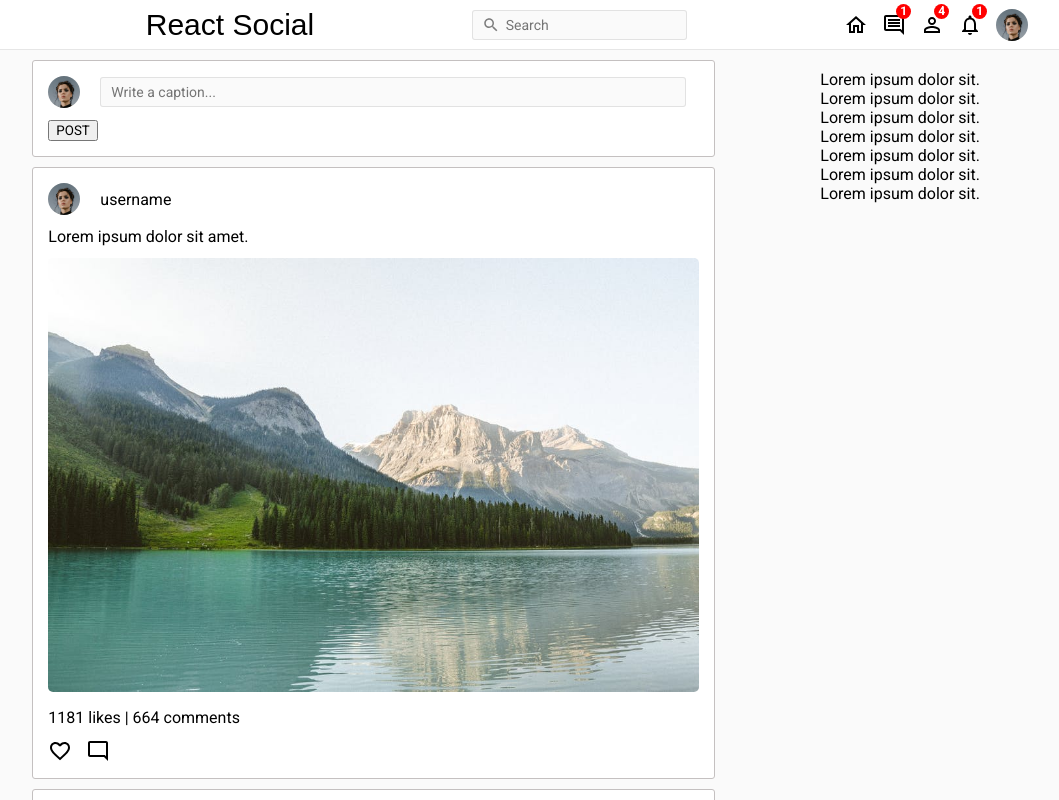
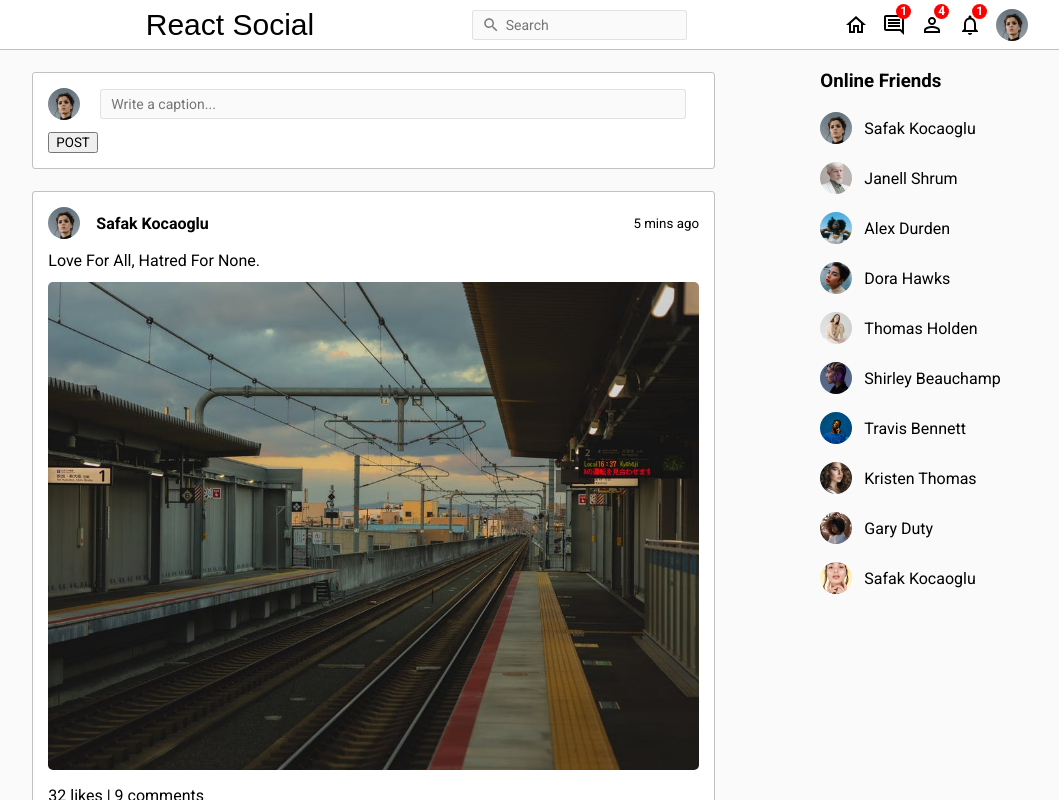
Before and after one commit to minsoeaung/react-social-media, a React (Create React App) app: page / in a window 1280 px wide. Shown: the top 800 px of the page, without its empty margins (53-1112 px from the left). Built offline with nearby package versions, Linux system fonts and the light colour scheme; a web font is replaced by a local one.

Commit message:
Sidebar online friend list

```diff
--- a/src/components/CreatePost/CreatePost.css
+++ b/src/components/CreatePost/CreatePost.css
@@ -1,6 +1,6 @@
 .create-post {
     width: 80%;
-    margin: 10px auto 0;
+    margin: 22px auto 0;
 }
 
 .create-post-container {
--- a/src/components/Feed/Feed.css
+++ b/src/components/Feed/Feed.css
@@ -3,5 +3,5 @@
 }
 
 .feed-container {
-
+    margin-bottom: 22px;
 }
--- a/src/components/Feed/Feed.js
+++ b/src/components/Feed/Feed.js
@@ -1,51 +1,14 @@
 import './Feed.css'
 import CreatePost from "../CreatePost/CreatePost";
 import Post from "../Post/Post";
+import {Posts} from '../../dummyData'
 
 const Feed = () => {
     return (
         <div className="feed">
             <div className="feed-container">
                 <CreatePost/>
-                <Post/>
-                <Post/>
-                <Post/>
-                <Post/>
-                <Post/>
-                <Post/>
-                <Post/>
-                <Post/>
-                <Post/>
-                <Post/>
-                <Post/>
-                <Post/>
-                <Post/>
-                <Post/>
-                <Post/>
-                <Post/>
-                <Post/>
-                <Post/>
-                <Post/>
-                <Post/>
-                <Post/>
-                <Post/>
-                <Post/>
-                <Post/>
-                <Post/>
-                <Post/>
-                <Post/>
-                <Post/>
-                <Post/>
-                <Post/>
-                <Post/>
-                <Post/>
-                <Post/>
-                <Post/>
-                <Post/>
-                <Post/>
-                <Post/>
-                <Post/>
-                <Post/>
+                {Posts.map(post => <Post key={post.id} post={post}/>)}
             </div>
         </div>
     )
--- /dev/null
+++ b/src/components/OnlineFriendList/OnlineFriends.css
@@ -0,0 +1,19 @@
+.online-friend-list {
+    margin-top: 20px;
+    display: flex;
+    flex-direction: column;
+    gap: 18px;
+}
+
+.online-friend-list-item {
+    display: flex;
+    align-items: center;
+    gap: 12px;
+}
+
+.online-friend-list-item > img{
+    width: 32px;
+    height: 32px;
+    border-radius: 50%;
+    object-fit: cover;
+}
--- /dev/null
+++ b/src/components/OnlineFriendList/OnlineFriends.js
@@ -0,0 +1,19 @@
+import './OnlineFriends.css'
+
+const OnlineFriendList = ({users}) => {
+    return (
+        <section className="online-friend-list">
+            {users.map(user => (
+                <div key={user.id} className="online-friend-list-item">
+                    <img
+                        src={`assets/${user.profilePicture}`}
+                        alt={`${user.username}`}
+                    />
+                    <p>{user.username}</p>
+                </div>
+            ))}
+        </section>
+    )
+}
+
+export default OnlineFriendList
--- a/src/components/Post/Post.css
+++ b/src/components/Post/Post.css
@@ -1,6 +1,6 @@
 .post {
     width: 80%;
-    margin: 10px auto 0;
+    margin: 22px auto 0;
 }
 
 .post-container {
@@ -12,11 +12,18 @@
 
 .post-top {
     display: flex;
+    justify-content: space-between;
     align-items: center;
     gap: 20px;
 }
 
-.post-top > img {
+.post-top > div {
+    display: flex;
+    align-items: center;
+    gap: 16px;
+}
+
+.post-top > div > img {
     width: 32px;
     height: 32px;
     border-radius: 50%;
--- a/src/components/Post/Post.js
+++ b/src/components/Post/Post.js
@@ -1,32 +1,38 @@
 import './Post.css'
 import FavoriteBorderOutlinedIcon from '@mui/icons-material/FavoriteBorderOutlined';
 import ModeCommentOutlinedIcon from '@mui/icons-material/ModeCommentOutlined';
+import {Users} from '../../dummyData'
 
-const Post = () => {
+const Post = ({post}) => {
     return (
         <div className="post">
             <div className="post-container">
 
-                {/* user profile image and caption */}
+                {/* profile image, username and date */}
                 <div className="post-top">
-                    <img
-                        src="/assets/person/1.jpeg"
-                    />
-                    <p>username</p>
+                    <div>
+                        <img
+                            src={`assets/${Users.find(user => user.id === post.userId)?.profilePicture}`}
+                            alt="post image"
+                        />
+                        <h4>{Users.find(user => user.id === post.userId)?.username}</h4>
+                    </div>
+                    <small>{post.date}</small>
                 </div>
 
-                {/* image */}
+                {/* caption and photo */}
                 <div className="post-mid">
-                    <p>Lorem ipsum dolor sit amet.</p>
+                    <p>{post?.desc}</p>
                     <img
-                        src="/assets/post/3.jpeg"
+                        src={`assets/${post.photo}`}
+                        alt="post"
                     />
                 </div>
 
-                {/* like and comments */}
+                {/* likes and comments */}
                 <div className="post-bottom">
                     <div className="post-bottom-gp">
-                        <span>1181 likes | 664 comments</span>
+                        <span>{post.like} likes | {post.comment} comments</span>
                     </div>
                     <div className="post-bottom-gp">
                         <FavoriteBorderOutlinedIcon/>
--- a/src/components/SideBar/SideBar.css
+++ b/src/components/SideBar/SideBar.css
@@ -1,10 +1,11 @@
 .sidebar {
     flex: 1;
-    height: calc(100vh - 50px);
     position: sticky;
 }
 
 .sidebar-container {
     position: fixed;
+    height: calc(100vh - 50px);
     padding: 20px;
+    overflow: auto;
 }
--- a/src/components/SideBar/SideBar.js
+++ b/src/components/SideBar/SideBar.js
@@ -1,16 +1,13 @@
 import './SideBar.css'
+import OnlineFriends from "../OnlineFriendList/OnlineFriends";
+import {Users} from '../../dummyData'
 
 const SideBar = () => {
     return (
         <aside className="sidebar">
             <div className="sidebar-container">
-                <p>Lorem ipsum dolor sit.</p>
-                <p>Lorem ipsum dolor sit.</p>
-                <p>Lorem ipsum dolor sit.</p>
-                <p>Lorem ipsum dolor sit.</p>
-                <p>Lorem ipsum dolor sit.</p>
-                <p>Lorem ipsum dolor sit.</p>
-                <p>Lorem ipsum dolor sit.</p>
+                <h3>Online Friends</h3>
+                <OnlineFriends users={Users}/>
             </div>
         </aside>
     )
--- a/src/components/TopBar/TopBar.css
+++ b/src/components/TopBar/TopBar.css
@@ -7,7 +7,7 @@
     left: 0;
     height: 50px;
     background-color: #ffffff;
-    border-bottom: 1px solid rgba(0, 0, 0, 0.0975);
+    border-bottom: 1px solid #c4c0c0;
     display: flex;
     align-items: center;
     justify-content: space-around;
--- /dev/null
+++ b/src/dummyData.js
@@ -0,0 +1,139 @@
+export const Users = [
+  {
+    id:1,
+    profilePicture: "person/1.jpeg",
+    username: "Safak Kocaoglu",
+  },
+  {
+    id:2,
+    profilePicture: "person/2.jpeg",
+    username: "Janell Shrum",
+  },
+  {
+    id:3,
+    profilePicture: "person/3.jpeg",
+    username: "Alex Durden",
+  },
+  {
+    id:4,
+    profilePicture: "person/4.jpeg",
+    username: "Dora Hawks",
+  },
+  {
+    id:5,
+    profilePicture: "person/5.jpeg",
+    username: "Thomas Holden",
+  },
+  {
+    id:6,
+    profilePicture: "person/6.jpeg",
+    username: "Shirley Beauchamp",
+  },
+  {
+    id:7,
+    profilePicture: "person/7.jpeg",
+    username: "Travis Bennett",
+  },
+  {
+    id:8,
+    profilePicture: "person/8.jpeg",
+    username: "Kristen Thomas",
+  },
+  {
+    id:9,
+    profilePicture: "person/9.jpeg",
+    username: "Gary Duty",
+  },
+  {
+    id:10,
+    profilePicture: "person/10.jpeg",
+    username: "Safak Kocaoglu",
+  }
+];
+
+export const Posts = [
+  {
+    id: 1,
+    desc: "Love For All, Hatred For None.",
+    photo: "post/1.jpeg",
+    date: "5 mins ago",
+    userId: 1,
+    like: 32,
+    comment: 9,
+  },
+  {
+    id: 2,
+    photo: "post/2.jpeg",
+    date: "15 mins ago",
+    userId: 2,
+    like: 2,
+    comment: 1,
+  },
+  {
+    id: 3,
+    desc: "Every moment is a fresh beginning.",
+    photo: "post/3.jpeg",
+    date: "1 hour ago",
+    userId: 3,
+    like: 61,
+    comment: 2,
+  },
+  {
+    id: 4,
+    photo: "post/4.jpeg",
+    date: "4 hours ago",
+    userId: 4,
+    like: 7,
+    comment: 3,
+  },
+  {
+    id: 5,
+    photo: "post/5.jpeg",
+    date: "5 hours ago",
+    userId: 5,
+    like: 23,
+    comment: 5,
+  },
+  {
+    id: 6,
+    photo: "post/6.jpeg",
+    date: "1 day ago",
+    userId: 6,
+    like: 44,
+    comment: 6,
+  },
+  {
+    id: 7,
+    desc: "Never regret anything that made you smile.",
+    photo: "post/7.jpeg",
+    date: "2 days ago",
+    userId: 7,
+    like: 52,
+    comment: 3,
+  },
+  {
+    id: 8,
+    photo: "post/8.jpeg",
+    date: "3 days ago",
+    userId: 8,
+    like: 15,
+    comment: 1,
+  },
+  {
+    id: 9,
+    desc: "Change the world by being yourself.",
+    photo: "post/9.jpeg",
+    date: "5 days ago",
+    userId: 9,
+    like: 11,
+    comment: 2,
+  },
+  {
+    id: 10,
+    photo: "post/10.jpeg",
+    date: "1 week ago",
+    userId: 10,
+    like: 104,
+    comment: 12,
+  },
+];
```
